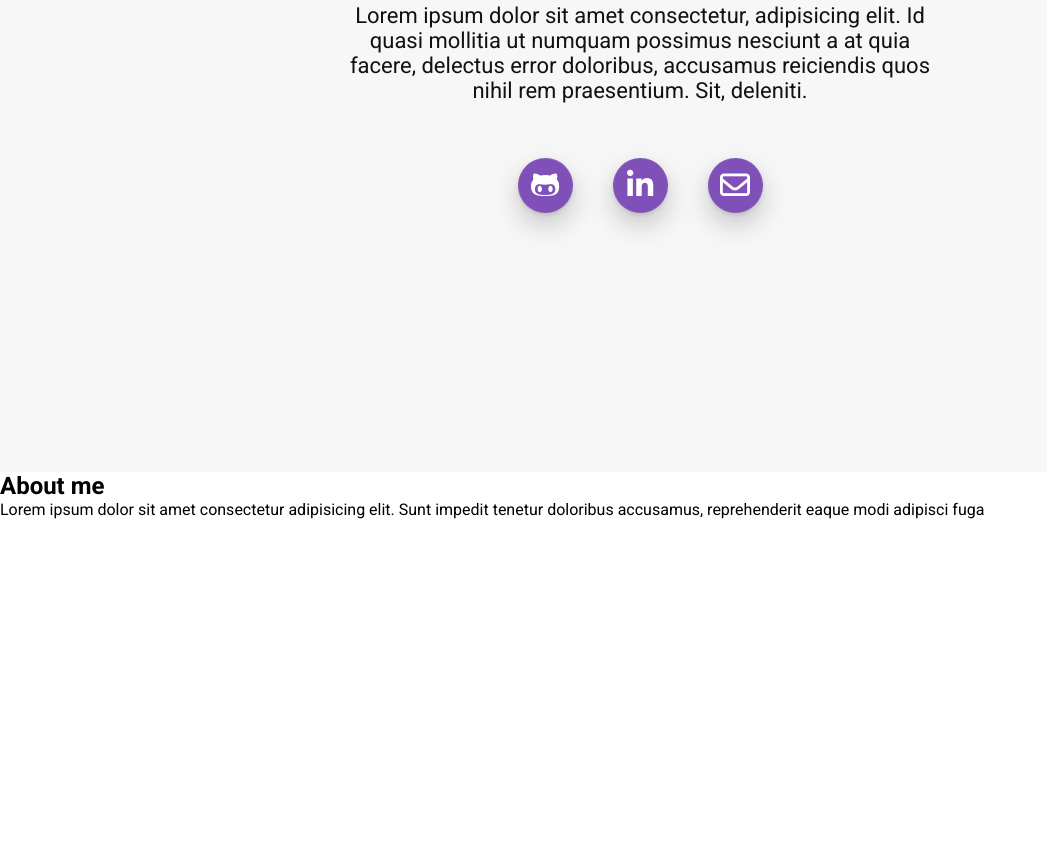
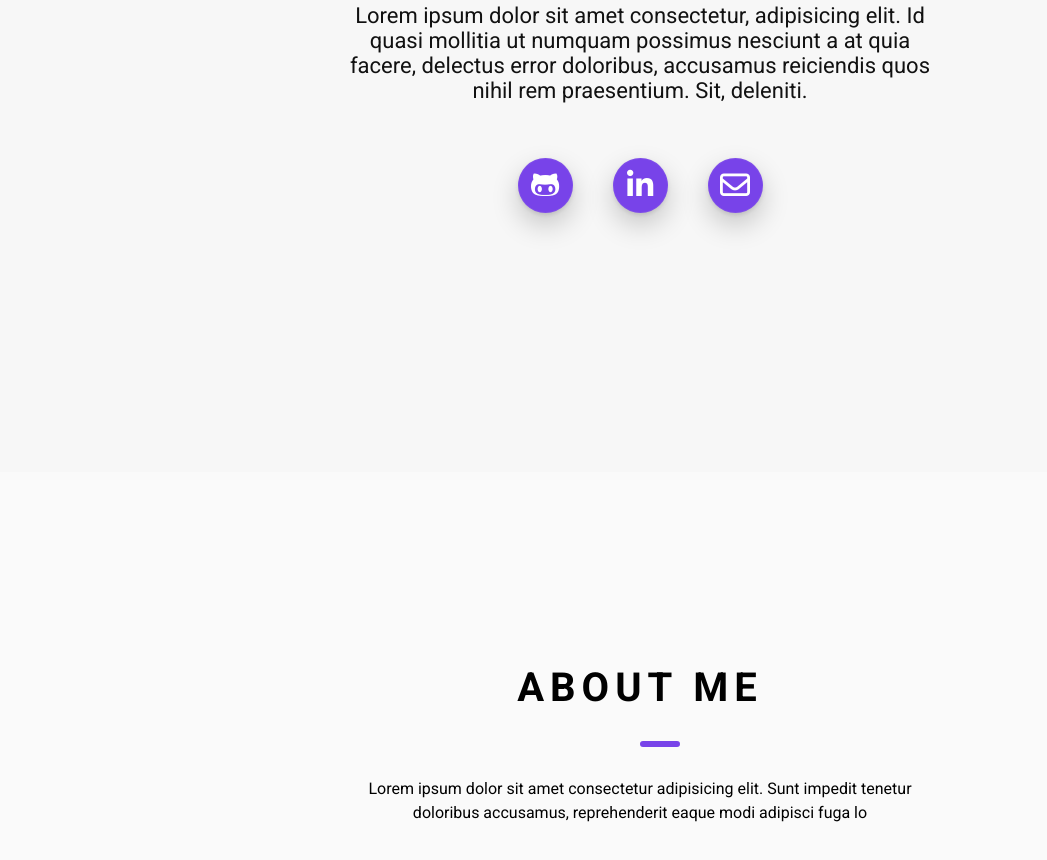
Before and after one commit to IsaacFarih/PierreRepo, a plain HTML site: page index.html in a window 1280 px wide. Shown: the part 328-1188 px from the top of the page, without its empty margins (0-1047 px from the left). Before the commit the page ends 847 px from the top, so only its background shows below. Drawn offline with Linux system fonts and the light colour scheme.

Commit message:
mis a jour de la section about

```diff
--- a/index.html
+++ b/index.html
@@ -64,10 +64,11 @@
       <div class="about-container">
         <header class="about-sec">
           <h2 class="about-text">About me</h2>
+          <span class="border"></span>
           <p>
             Lorem ipsum dolor sit amet consectetur adipisicing elit. Sunt
             impedit tenetur doloribus accusamus, reprehenderit eaque modi
-            adipisci fuga
+            adipisci fuga lo
           </p>
         </header>
       </div>
--- a/styles.css
+++ b/styles.css
@@ -13,6 +13,7 @@
   list-style: none;
   text-decoration: none;
 }
+/* END RESET AND FONTFAMILY  */
 
 /* NAVBAR  */
 .navbar {
@@ -25,7 +26,7 @@
   z-index: 10;
   background-color: #fff;
 }
-/* NAVBAR./RESPONSIVE  */
+/* NAVBAR RESPONSIVE  */
 @media screen and (max-width: 500px) {
   .navbar {
     padding: 50px;
@@ -59,7 +60,7 @@
     font-size: 1.4em;
   }
 }
-/* END RESPONSIVE  */
+/* END NAVBAR RESPONSIVE  */
 .logo-nav {
   display: flex;
   justify-content: flex-start;
@@ -70,7 +71,7 @@
 .logo-nav img {
   width: 65px;
   height: 65px;
-  background-color: #8050b9;
+  background-color: #7843e9;
   border-radius: 50%;
   box-shadow: rgba(0, 0, 0, 0.2) 0px 12px 28px 0px,
     rgba(0, 0, 0, 0.1) 0px 2px 4px 0px,
@@ -108,7 +109,7 @@
 }
 
 .links-nav a:hover {
-  color: #8050b9;
+  color: #7843e9;
 }
 
 .navbar .btn .hamburger-btn {
@@ -130,7 +131,7 @@
     margin-left: 0;
   }
 }
-
+/* END HAMBURGER RESPONSIVE  */
 /* WELCOME SECTION  */
 .welcome {
   width: 100%;
@@ -152,6 +153,7 @@
   text-align: center;
   color: #111111;
   text-transform: uppercase;
+  font-weight: 800;
 }
 @media screen and (max-width: 500px) {
   .welcome-text {
@@ -168,6 +170,7 @@
   font-size: 22px;
   text-align: center;
 }
+/* RESPONSIVE P */
 @media screen and (max-width: 500px) {
   .welcome p {
     margin: 0;
@@ -175,6 +178,7 @@
     line-height: 1.6;
   }
 }
+/* END RESPONSIVE P  */
 /* WELCOME SECTION ./ SOCIAL ICONS  */
 .social-icons {
   display: flex;
@@ -190,7 +194,7 @@
   margin: 20px;
   width: 55px;
   height: 55px;
-  background-color: #8050b9;
+  background-color: #7843e9;
   border-radius: 50%;
   font-size: 30px;
   text-align: center;
@@ -216,9 +220,39 @@
     font-size: 23px;
   }
 }
+/* END RESPONSIVE SOCIAL ICONS  */
 .social-icons ul i {
   color: #fff;
 }
 .social-icons ul li:hover {
   transform: translateY(5px);
 }
+section .about-container {
+  background-color: #fafafa;
+  display: flex;
+  justify-content: center;
+  align-items: center;
+  padding: 12rem 0;
+}
+.about-container header h2 {
+  text-align: center;
+  text-transform: uppercase;
+  font-size: 2.5em;
+  letter-spacing: 6px;
+  font-weight: 600;
+  padding-bottom: 30px;
+}
+.about-container header .border {
+  display: flex;
+  border: solid 3px #7843e9;
+  border-radius: 5px;
+  width: 2.5rem;
+  position: relative;
+  left: 50%;
+}
+.about-sec p {
+  width: 600px;
+  line-height: 1.5;
+  text-align: center;
+  padding-top: 30px;
+}
```
